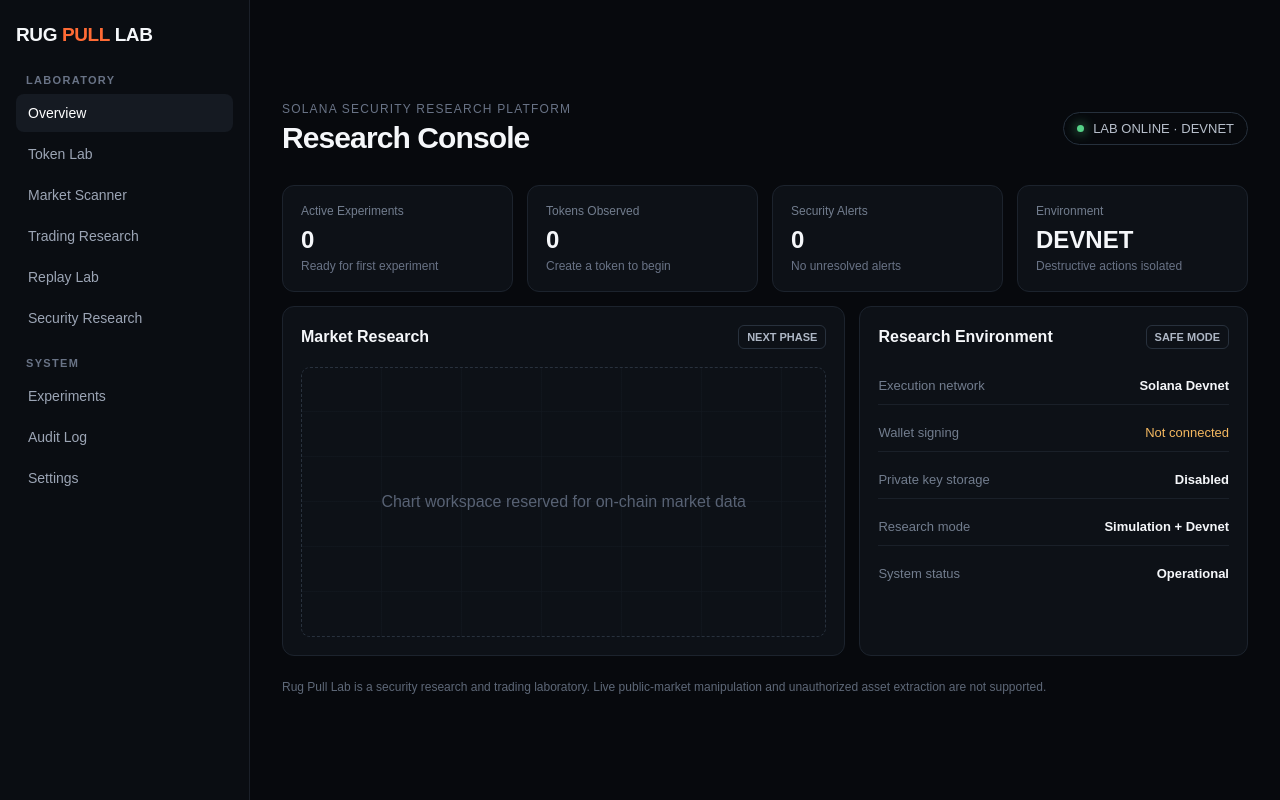
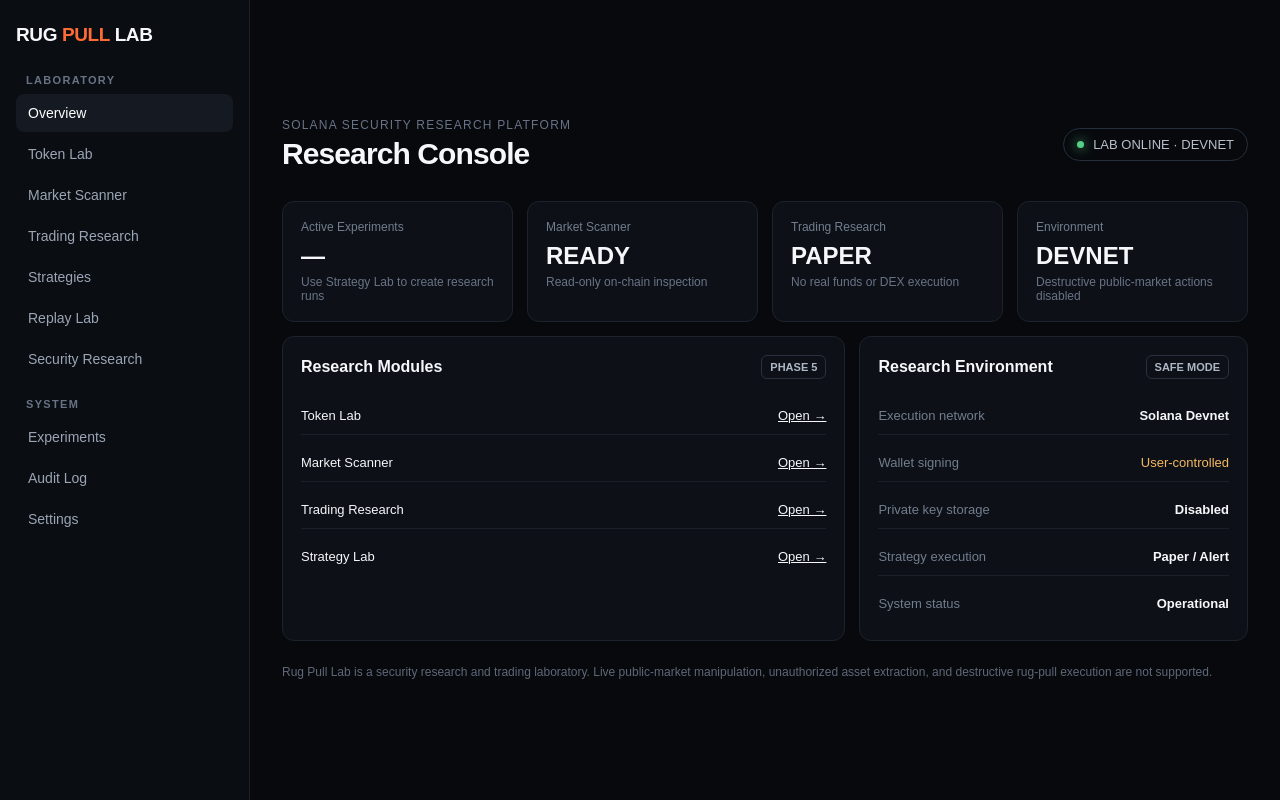
Before and after one commit to RichbloodTech001/Rug-Pull-Lab, a Next.js app: page / in a window 1280 px wide. Built offline with nearby package versions, Linux system fonts and the light colour scheme.

Commit message:
feat: wire dashboard navigation to research modules

```diff
--- a/app/page.tsx
+++ b/app/page.tsx
@@ -1,8 +1,9 @@
 const nav = [
   ["Overview", "/"],
   ["Token Lab", "/token-lab"],
-  ["Market Scanner", "#"],
-  ["Trading Research", "#"],
+  ["Market Scanner", "/market-scanner"],
+  ["Trading Research", "/trading-research"],
+  ["Strategies", "/strategies"],
   ["Replay Lab", "#"],
   ["Security Research", "#"],
 ];
@@ -24,38 +25,40 @@
 
       <main className="main">
         <header className="topbar">
-          <div>
-            <div className="eyebrow">Solana security research platform</div>
-            <h1>Research Console</h1>
-          </div>
+          <div><div className="eyebrow">Solana security research platform</div><h1>Research Console</h1></div>
           <div className="status"><span className="dot" /> LAB ONLINE · DEVNET</div>
         </header>
 
         <section className="grid">
-          <div className="card"><div className="metric-label">Active Experiments</div><div className="metric">0</div><div className="metric-note">Ready for first experiment</div></div>
-          <div className="card"><div className="metric-label">Tokens Observed</div><div className="metric">0</div><div className="metric-note">Create a token to begin</div></div>
-          <div className="card"><div className="metric-label">Security Alerts</div><div className="metric">0</div><div className="metric-note">No unresolved alerts</div></div>
-          <div className="card"><div className="metric-label">Environment</div><div className="metric">DEVNET</div><div className="metric-note">Destructive actions isolated</div></div>
+          <div className="card"><div className="metric-label">Active Experiments</div><div className="metric">—</div><div className="metric-note">Use Strategy Lab to create research runs</div></div>
+          <div className="card"><div className="metric-label">Market Scanner</div><div className="metric">READY</div><div className="metric-note">Read-only on-chain inspection</div></div>
+          <div className="card"><div className="metric-label">Trading Research</div><div className="metric">PAPER</div><div className="metric-note">No real funds or DEX execution</div></div>
+          <div className="card"><div className="metric-label">Environment</div><div className="metric">DEVNET</div><div className="metric-note">Destructive public-market actions disabled</div></div>
         </section>
 
         <section className="workspace">
           <div className="card">
-            <div className="card-title"><span>Market Research</span><span className="badge">NEXT PHASE</span></div>
-            <div className="chart">Chart workspace reserved for on-chain market data</div>
+            <div className="card-title"><span>Research Modules</span><span className="badge">PHASE 5</span></div>
+            <div className="list">
+              <div className="list-row"><span>Token Lab</span><a href="/token-lab">Open →</a></div>
+              <div className="list-row"><span>Market Scanner</span><a href="/market-scanner">Open →</a></div>
+              <div className="list-row"><span>Trading Research</span><a href="/trading-research">Open →</a></div>
+              <div className="list-row"><span>Strategy Lab</span><a href="/strategies">Open →</a></div>
+            </div>
           </div>
           <div className="card">
             <div className="card-title"><span>Research Environment</span><span className="badge">SAFE MODE</span></div>
             <div className="list">
               <div className="list-row"><span className="muted">Execution network</span><strong>Solana Devnet</strong></div>
-              <div className="list-row"><span className="muted">Wallet signing</span><span className="warning">Not connected</span></div>
+              <div className="list-row"><span className="muted">Wallet signing</span><span className="warning">User-controlled</span></div>
               <div className="list-row"><span className="muted">Private key storage</span><strong>Disabled</strong></div>
-              <div className="list-row"><span className="muted">Research mode</span><strong>Simulation + Devnet</strong></div>
+              <div className="list-row"><span className="muted">Strategy execution</span><strong>Paper / Alert</strong></div>
               <div className="list-row"><span className="muted">System status</span><strong>Operational</strong></div>
             </div>
           </div>
         </section>
 
-        <div className="footer-note">Rug Pull Lab is a security research and trading laboratory. Live public-market manipulation and unauthorized asset extraction are not supported.</div>
+        <div className="footer-note">Rug Pull Lab is a security research and trading laboratory. Live public-market manipulation, unauthorized asset extraction, and destructive rug-pull execution are not supported.</div>
       </main>
     </div>
   );
```
